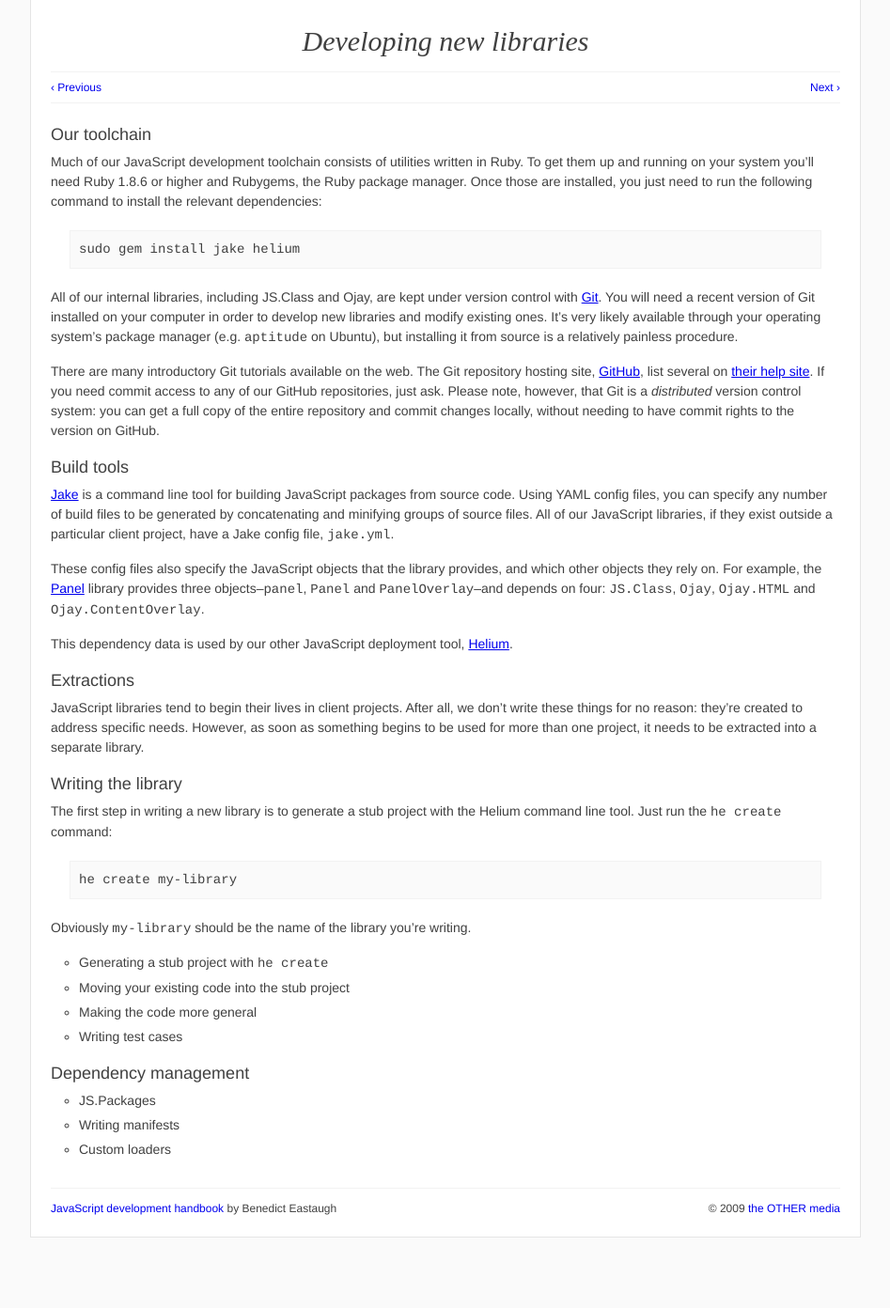
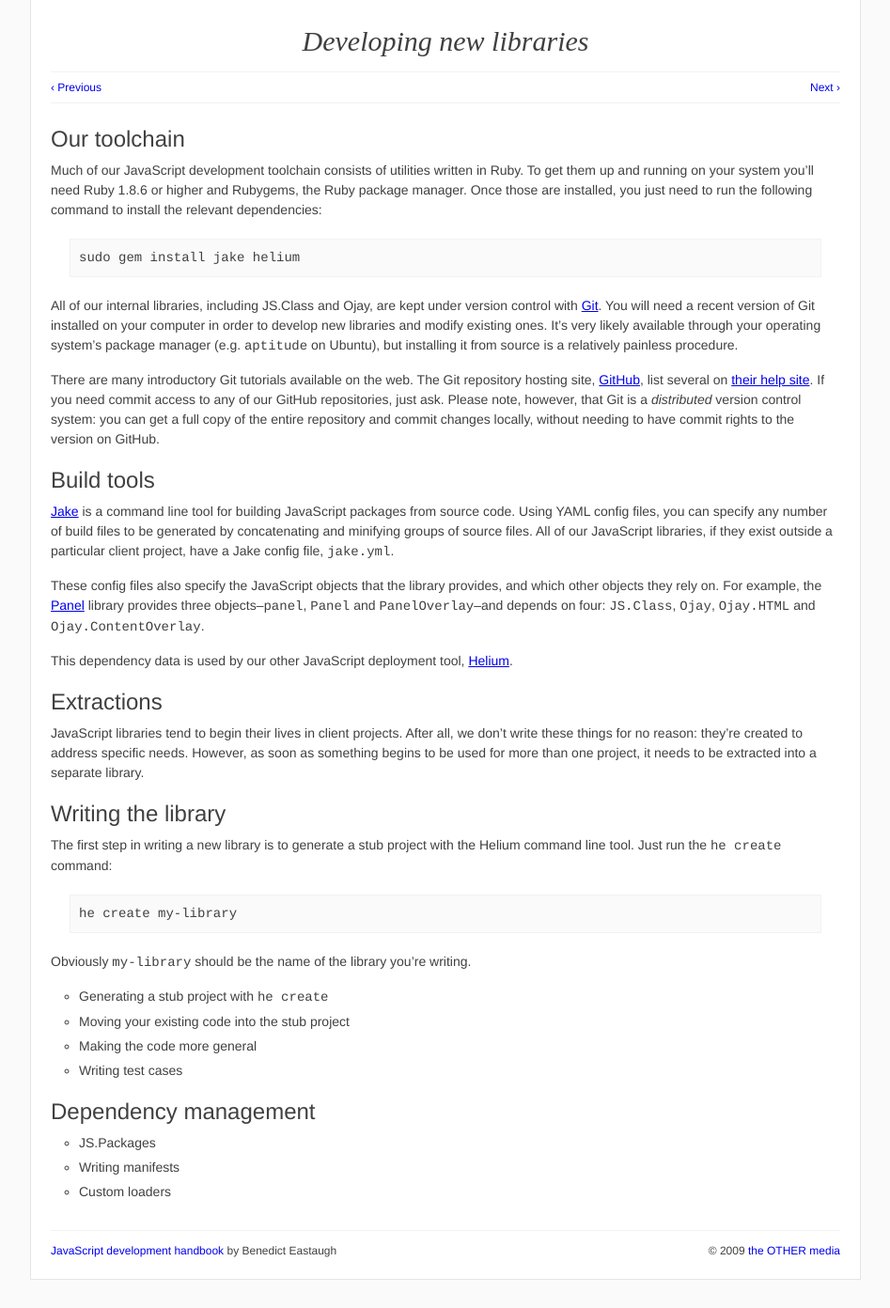
Before and after one commit to othermedia/js-handbook, a Jekyll site: the page built from development.md, in a window 1280 px wide. Shown: the whole page at 94% size, without its empty margins (166-1113 px from the left). Built offline with Jekyll 4.4.1, drawn with Linux system fonts in a browser that asks for light colours; Markdown is read by kramdown in place of the engine named in the settings; before the commit the page ends 1347 px from its top, so only the background shows below that.

Commit message:
Update header types to reflect new structure.

```diff
--- a/development.md
+++ b/development.md
@@ -6,7 +6,8 @@ next:     deployment
 ---
 
 
-### Our toolchain
+Our toolchain
+-------------
 
 Much of our JavaScript development toolchain consists of utilities written in
 Ruby. To get them up and running on your system you'll need Ruby 1.8.6 or
@@ -37,7 +38,8 @@ on GitHub.
 [ghtom]:  http://github.com/othermedia
 
 
-### Build tools
+Build tools
+-----------
 
 [Jake][jake] is a command line tool for building JavaScript packages from
 source code. Using YAML config files, you can specify any number of build files
@@ -59,7 +61,8 @@ This dependency data is used by our other JavaScript deployment tool,
 [panel]:  http://github.com/othermedia/panel
 
 
-### Extractions
+Extractions
+-----------
 
 JavaScript libraries tend to begin their lives in client projects. After all,
 we don't write these things for no reason: they're created to address specific
@@ -67,7 +70,8 @@ needs. However, as soon as something begins to be used for more than one
 project, it needs to be extracted into a separate library.
 
 
-### Writing the library
+Writing the library
+-------------------
 
 The first step in writing a new library is to generate a stub project with the
 Helium command line tool. Just run the `he create` command:
@@ -82,7 +86,8 @@ Obviously `my-library` should be the name of the library you're writing.
 * Writing test cases
 
 
-### Dependency management
+Dependency management
+---------------------
 
 * JS.Packages
 * Writing manifests
```
Also changed, not shown: best-practices.md (+10 -4 lines).
